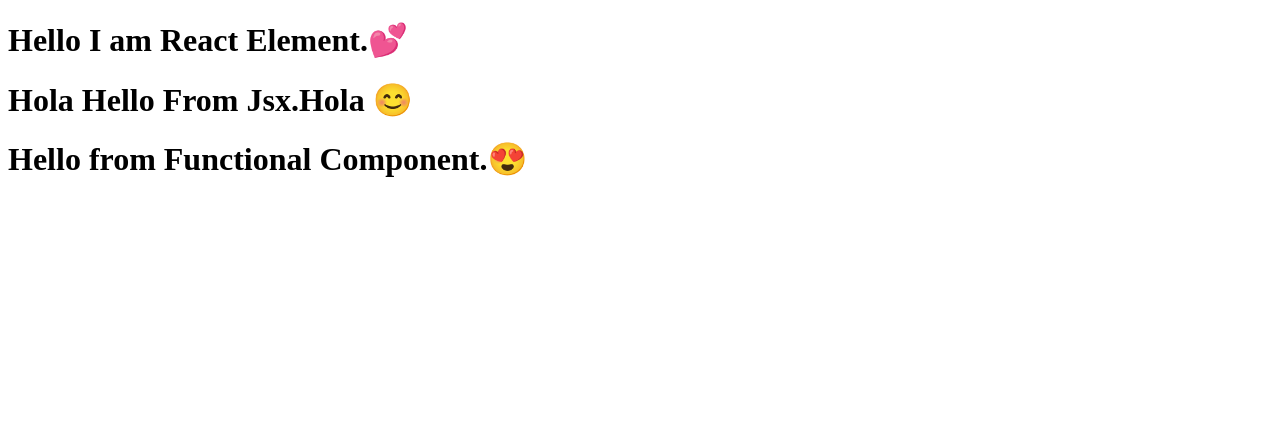
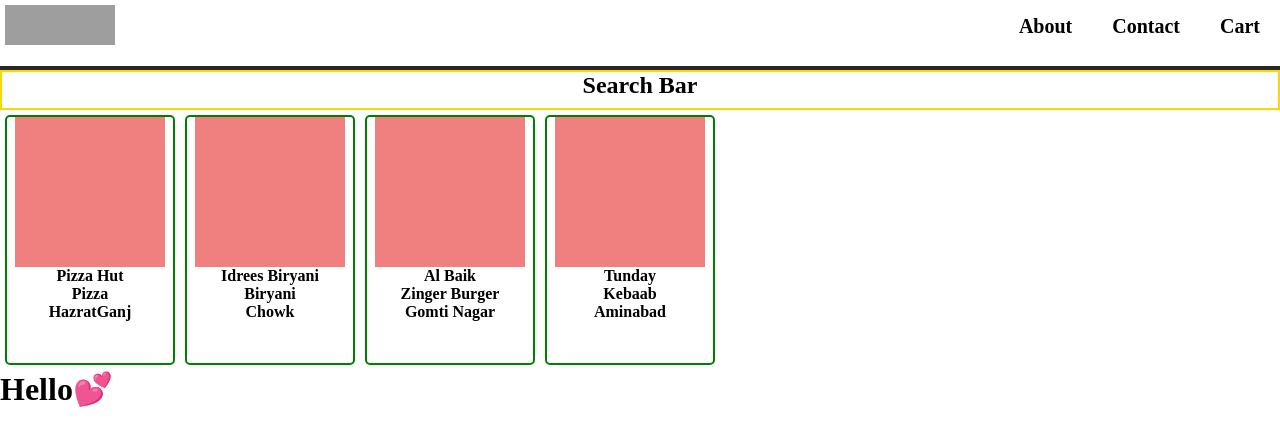
Before and after one commit to SamarSiddiqui/Hello-React, a React (Vite) app: page / in a window 1280 px wide. Shown: the top 446 px of the page. Built offline with nearby package versions, Linux system fonts and the light colour scheme; grey boxes are pictures that could not be loaded.

Commit message:
Learned And Used  Props

```diff
--- a/App.js
+++ b/App.js
@@ -1,31 +1,90 @@
 import React from "react"
 import ReactDOM from "react-dom/client"
-let root = ReactDOM.createRoot(document.getElementById('root'))
+import imageSrc from "./logo.png"
+
+// Header 1) logo 2) About,Contact,Cart
+// Body  1) SearchBar 2) FoodContainer 2.1) ResCards
 
 
-//React Element
-let heading = React.createElement('h1',{},'Hello I am React Element.💕')
+let Header = ()=>{
+ return <div className="header">
+      <div className="logo">
+      <img src= {imageSrc} alt="Logo" />
+        </div>
+      <div className="options">
+      <ul>
+        <li>About</li>
+        <li>Contact</li>
+        <li>Cart</li>
+      </ul>
+        </div>
 
-let span = <span>Hola  </span>
+  </div>
+}
 
-//React Element Using Jsx
-let Title =  <h1>{span}Hello From Jsx.{span}😊</h1>
-// JsxCode ==> ReactElement ==> JsObject ==> Html element
+let Rescards = ({name,cuisines,locality})=>{
+
+  return <div className="rescard">
+    <div className="resPhoto">
+
+    </div>
+
+    <h4>{name}</h4>
+    <h4>{cuisines}</h4>
+    <h4>{locality}</h4>
+  </div>
+}
 
 
-// ReactComponents  (Functional  Components)
+let resObj = {
+                    "info": {
+                      "id": "60379",
+                      "name": "Pizza Hut",
+                      "cloudinaryImageId": "2b4f62d606d1b2bfba9ba9e5386fabb7",
+                      "locality": "Saharaganj Mall",
+                      "areaName": "Hazratganj",
+                      "costForTwo": "₹350 for two",
+                      "cuisines": [
+                        "Pizzas"
+                      ],
+                      "avgRating": 4.3,
+                      "parentId": "721",
+                      "avgRatingString": "4.3",
+                      "totalRatingsString": "1K+",
+                       "availability": {
+                        "nextCloseTime": "2024-04-16 23:00:00",
+                        "opened": true
+                      }
+                    }
+}
+let Body = ()=>{
+ return <div className="resContainer">
+    <div className="searchBar">
+      <h2>Search Bar</h2>
+    </div>
+    <div className="resArea">
+       <Rescards name="Pizza Hut" cuisines="Pizza" locality="HazratGanj"/>
+       <Rescards name="Idrees Biryani" cuisines="Biryani" locality="Chowk"/>
+       <Rescards name="Al Baik" cuisines="Zinger Burger" locality="Gomti Nagar"/>
+       <Rescards name="Tunday" cuisines="Kebaab" locality="Aminabad"/>
 
-let HeadingComponent = () =>{
-    return <div>
-        {heading}
-        {Title}
-        <h1>Hello from Functional Component.😍</h1>
+
+
+
+
+    </div>
+
+  </div>
+}
+let MainContainer = ()=>{
+ return <div className="main">
+      <Header />
+      <Body />
+      <h1>Hello💕</h1>
     </div>
 }
 
 
 
-//   < />
-root.render(<HeadingComponent />)
-// console.log(heading);
-// console.log(title);
+let root = ReactDOM.createRoot(document.getElementById('root'))
+root.render(<MainContainer />)
--- a/index.html
+++ b/index.html
@@ -10,7 +10,6 @@
     <div id="root">
         <h1>Not Rendered</h1>
     </div>
-
     <script  type="module" src="App.js"></script>
 
 
--- a/style.css
+++ b/style.css
@@ -1,10 +1,86 @@
-#heading{
-    color: fuchsia;
+*{
+    padding: 0;
+    margin: 0;
+    box-sizing: border-box;
+}
+
+.main{
+    width: 100%;
+    height: 100%;
 }
 
 
-/* .div1 {
-    width: 100vw;
-    height: 100px;
-    background: firebrick;c
-} */
+.header{
+    height: 70px;
+    border-bottom: 4px solid rgb(42, 38, 38);
+    display: flex;
+    justify-content: space-between;
+}
+
+.logo{
+    margin: 0;
+    width: 120px;
+    height: 50px;
+    padding: 5px;
+}
+
+.logo img {
+   width: 100%;
+   height: 100%;
+   object-fit: cover;
+}
+.options>ul{
+    display: flex;
+    align-items: center;
+
+}
+
+.options>ul>li{
+    font-size: 20px;
+    font-weight: bolder;
+    padding: 15px 20px;
+    list-style-type: none;
+}
+
+.resContainer{
+    width: 100%;
+    height: 100%;
+}
+
+.searchBar{
+    width: 100%;
+    height: 40px;
+    text-align:  center;
+    border: 2px solid gold;
+}
+
+.resArea{
+    width: 100%;
+    height: 100%;
+    display: flex;
+    flex-wrap: wrap;
+}
+
+.rescard{
+    width: 170px;
+    height: 250px;
+    border: 2px solid green;
+    border-radius: 5px;
+    margin: 5px;
+}
+
+.rescard:hover{
+    border: 1px solid red;
+    cursor: pointer;
+}
+.resPhoto{
+    width: 90%;
+    height: 150px;
+    margin: auto;
+    background-color: lightcoral;
+}
+
+.rescard > h4 {
+    text-align:  center;
+    font-weight: bold;
+}
```
Also changed, not shown: 1 other file (tests, documents, lock files or other folders).
